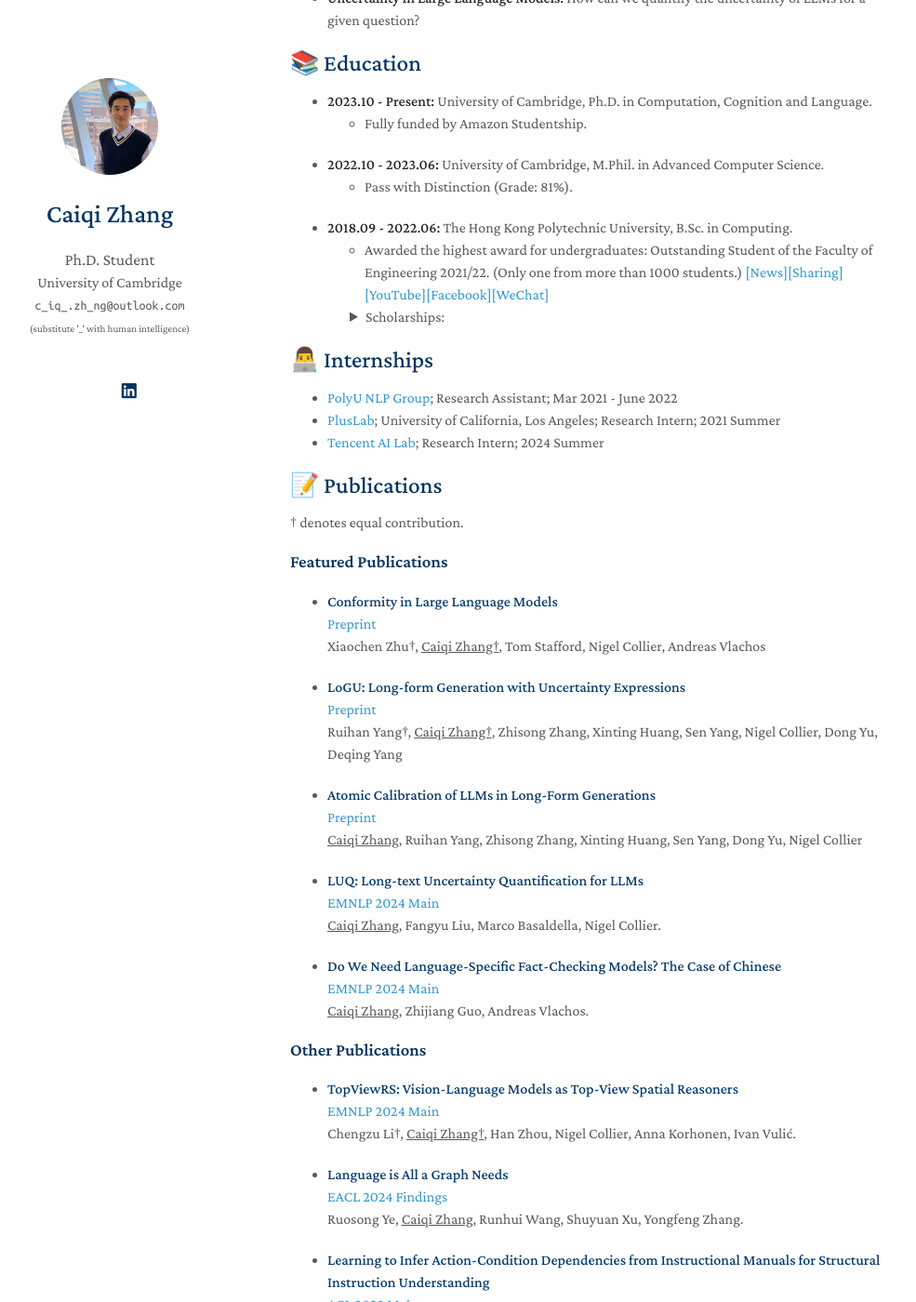
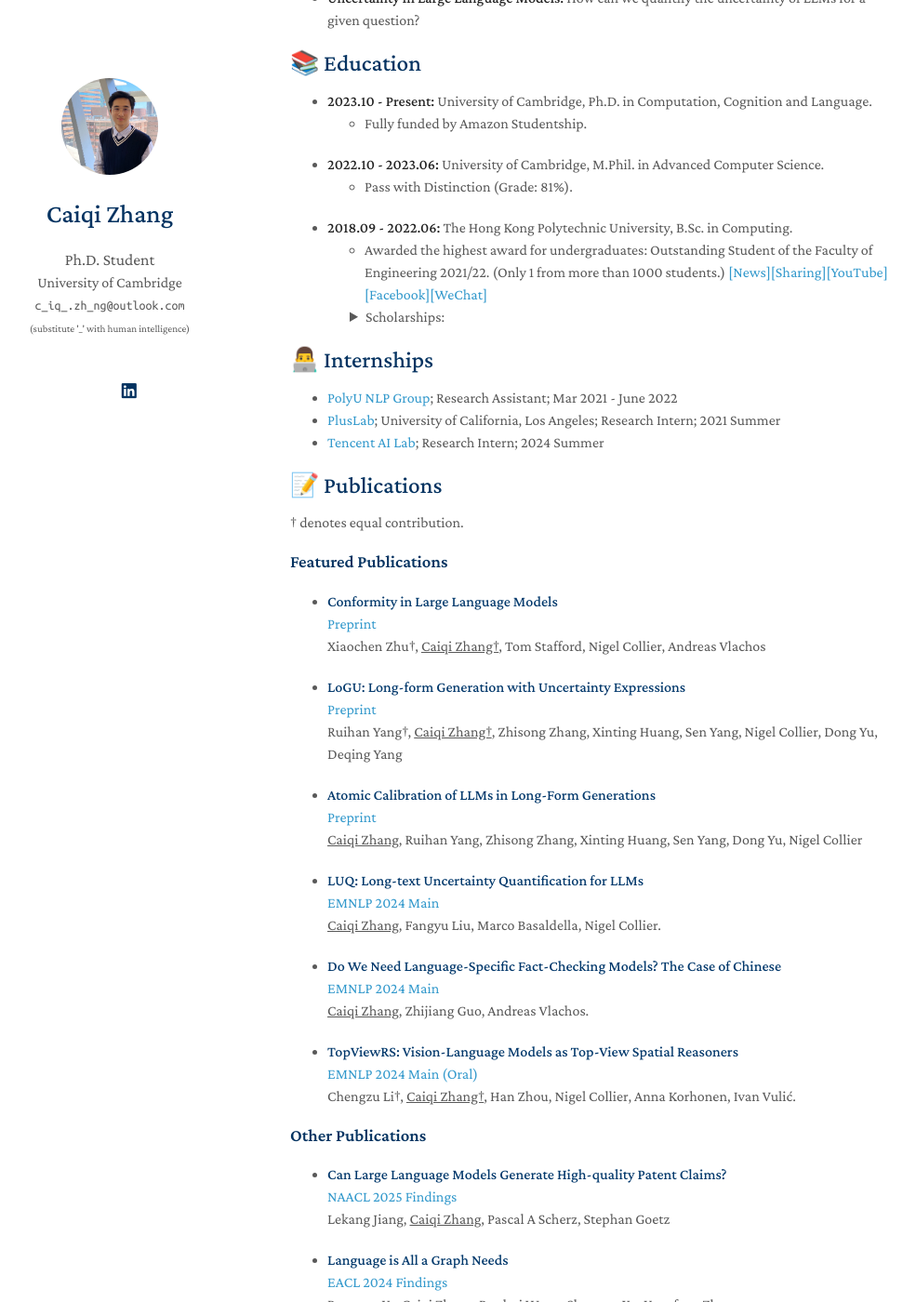
Before and after one commit to caiqizh/caiqizh.github.io, a Jekyll site: the page built from index.md, in a window 1280 px wide and 1400 px high, scrolled down 329 px. Shown: the whole window at 93% size, without its empty margins (158-1143 px from the left). Built offline with Jekyll 4.4.1, drawn with Linux system fonts in a browser that asks for light colours; nearby versions of some CDN libraries; a style sheet for code colours, icons or effects is not loaded; our own code applies the rules of GitHub Pages for plain Markdown files.

Commit message:
added patent paper, changed some links

```diff
--- a/index.md
+++ b/index.md
@@ -19,7 +19,7 @@ I am a second year Ph.D. student at the University of Cambridge, working under t
 - **2022.10 - 2023.06:** University of Cambridge, M.Phil. in Advanced Computer Science.
     - Pass with Distinction (Grade: 81%).
 - **2018.09 - 2022.06:** The Hong Kong Polytechnic University, B.Sc. in Computing.
-    - Awarded the highest award for undergraduates: Outstanding Student of the Faculty of Engineering 2021/22. (Only one from more than 1000 students.)
+    - Awarded the highest award for undergraduates: Outstanding Student of the Faculty of Engineering 2021/22. (Only 1 from more than 1000 students.)
     [[News]](https://www.polyu.edu.hk/comp/news-and-events/news/2022/0324_osa_2021/)[[Sharing]](https://www.polyu.edu.hk/comp/-/media/department/comp/publication/private/comp-enews_2022-spring_for-final.pdf)[[YouTube]](https://www.youtube.com/watch?v=XTvlR4fFd0I)[[Facebook]](https://www.facebook.com/HongKongPolyU/photos/a.405574404548/10159955761959549)[[WeChat]](https://mp.weixin.qq.com/s/ev1wPnPmXhNR3dpaNlEWPA)
 <details style="margin-top: -20px; padding-left: 64px;">
   <summary style="cursor: pointer; color: #595959; font-weight: normal;">Scholarships:</summary>
@@ -66,17 +66,21 @@ I am a second year Ph.D. student at the University of Cambridge, working under t
   <u>Caiqi Zhang</u>, Ruihan Yang, Zhisong Zhang, Xinting Huang, Sen Yang, Dong Yu, Nigel Collier
 
 - <strong><span style="color: #03396c;">LUQ: Long-text Uncertainty Quantification for LLMs</span></strong>
-  [EMNLP 2024 Main](https://arxiv.org/abs/2403.20279)
+  [EMNLP 2024 Main](https://aclanthology.org/2024.emnlp-main.299/)
   <u>Caiqi Zhang</u>, Fangyu Liu, Marco Basaldella, Nigel Collier.
 
 - <strong><span style="color: #03396c;">Do We Need Language-Specific Fact-Checking Models? The Case of Chinese</span></strong>
-  [EMNLP 2024 Main](https://arxiv.org/abs/2401.15498)
+  [EMNLP 2024 Main](https://aclanthology.org/2024.emnlp-main.113/)
   <u>Caiqi Zhang</u>, Zhijiang Guo, Andreas Vlachos.
 
+- <strong><span style="color: #03396c;">TopViewRS: Vision-Language Models as Top-View Spatial Reasoners</span></strong>
+  [EMNLP 2024 Main (Oral)](https://aclanthology.org/2024.emnlp-main.106/)
+  Chengzu Li†, <u>Caiqi Zhang†</u>, Han Zhou, Nigel Collier, Anna Korhonen, Ivan Vulić.
+
 ### Other Publications
-- <strong><span style="color: #03396c;">TopViewRS: Vision-Language Models as Top-View Spatial Reasoners</span></strong>
-  [EMNLP 2024 Main](https://arxiv.org/abs/2406.02537)
-  Chengzu Li†, <u>Caiqi Zhang†</u>, Han Zhou, Nigel Collier, Anna Korhonen, Ivan Vulić.
+- <strong><span style="color: #03396c;">Can Large Language Models Generate High-quality Patent Claims?</span></strong>
+  [NAACL 2025 Findings](https://arxiv.org/abs/2406.19465)
+  Lekang Jiang, <u>Caiqi Zhang</u>, Pascal A Scherz, Stephan Goetz
 
 - <strong><span style="color: #03396c;">Language is All a Graph Needs</span></strong>
   [EACL 2024 Findings](https://aclanthology.org/2024.findings-eacl.132/)
```
